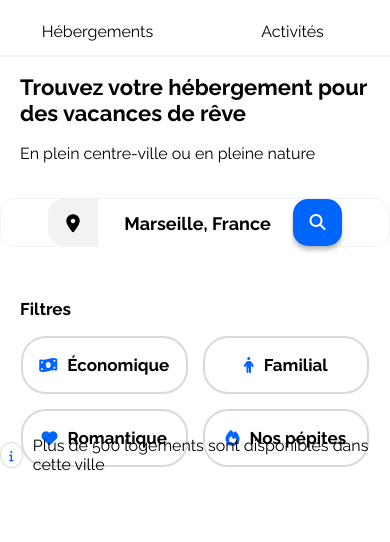
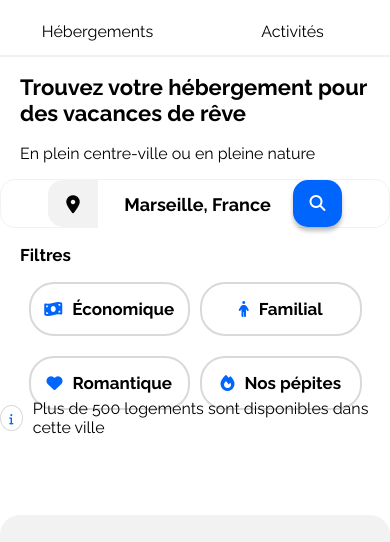
Before and after one commit to Jyrenn/ProjetOC_2, a plain HTML site: page index.html in a window 390 px wide. Shown: the part 71-613 px from the top of the page. Drawn offline with Linux system fonts and the light colour scheme.

Commit message:
Media Queries Phone

```diff
--- a/style.css
+++ b/style.css
@@ -195,7 +195,6 @@ button {
 }
 
 .FilterBar {
-  display: flex;
   gap: 15px;
 }
 
@@ -591,6 +590,7 @@ button {
     justify-content: center;
     width: 100%;
     box-sizing: border-box;
+    margin: 0;
   }
 
   .SearchButton {
@@ -612,23 +612,25 @@ button {
   }
 
   .FilterBar {
-    width: 100%;
     height: 161px;
     padding: 0px 20px;
-    box-sizing: border-box;
+  }
+
+  .FiltresTitre {
   }
 
   .FilterButtonAll {
     width: 100%;
     flex-wrap: wrap;
-    gap: 10;
     justify-content: center;
+    gap: 10px;
   }
 
   .FilterButton {
-    width: 162.5px;
+    width: 45%;
+    height: 50px;
     padding: 0;
-    margin: 0;
+    margin-bottom: 10px;
   }
 
   .hebergements-and-populaires {
```
